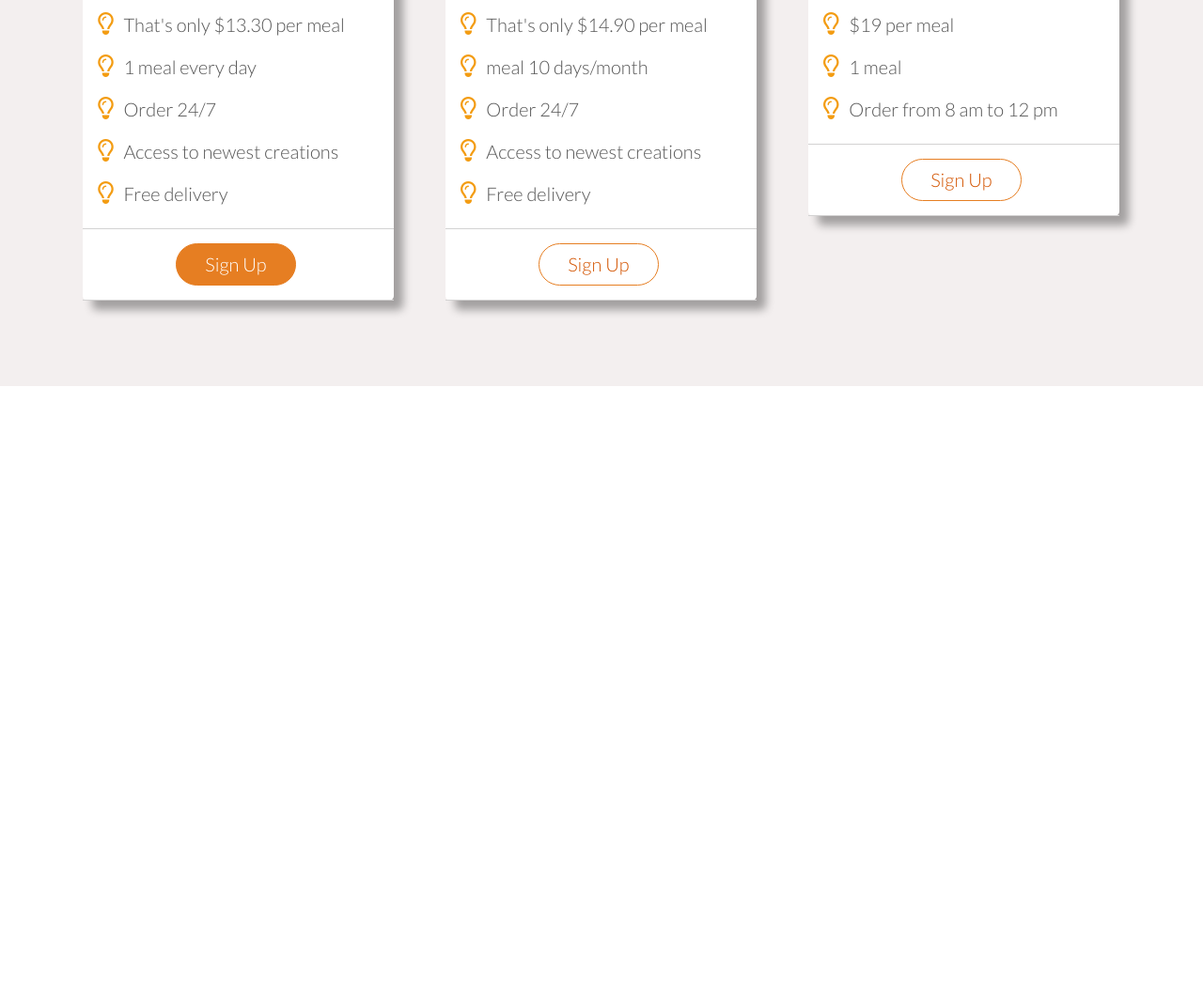
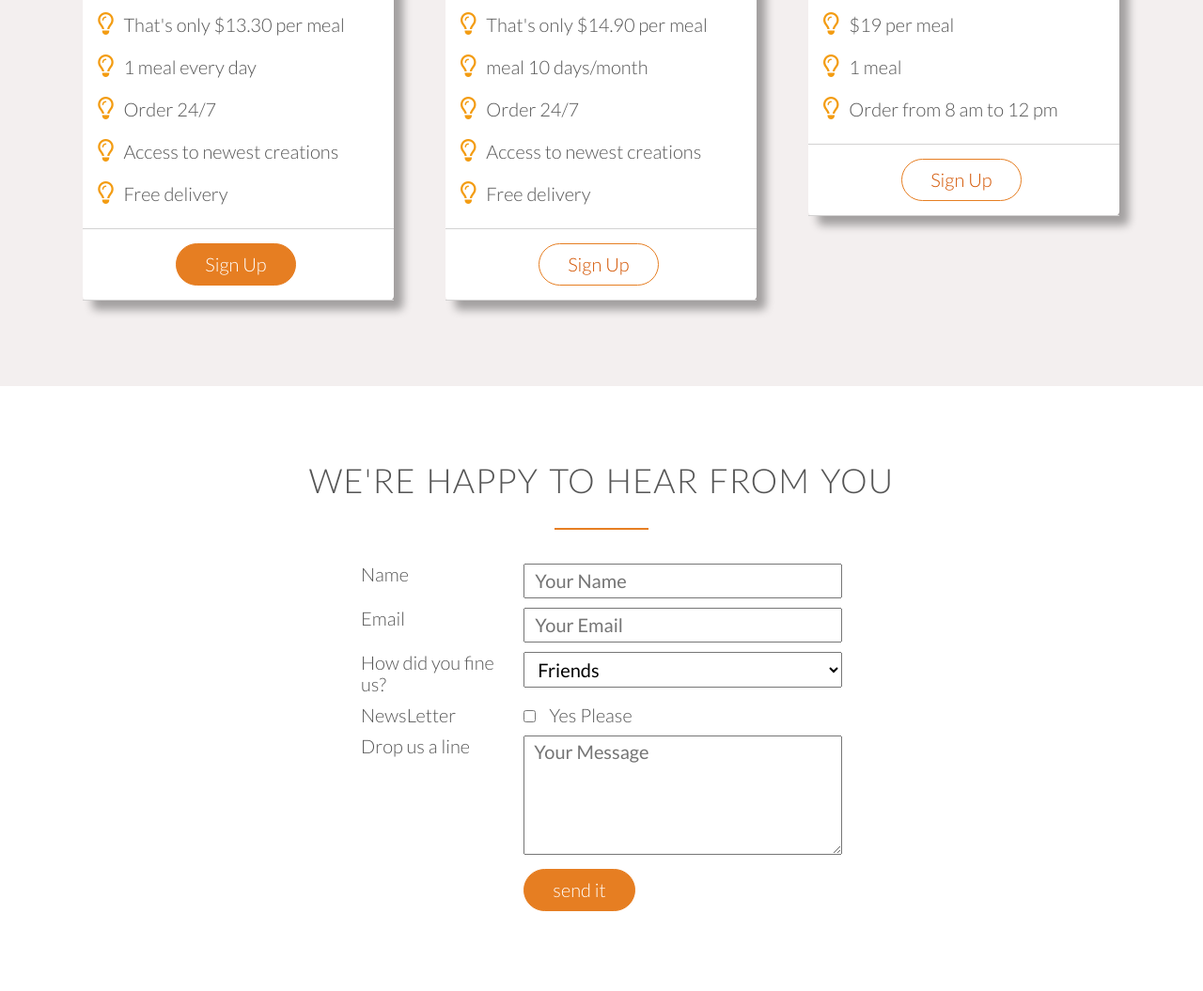
Before and after one commit to r1d3rzz/Omini-Food, a plain HTML site: page index.html in a window 1280 px wide. Shown: the part 4296-5351 px from the top of the page at 94% size. Before the commit the page ends 4707 px from the top, so only its background shows below. Drawn offline with Linux system fonts and the light colour scheme.

Commit message:
section 7 contact form

```diff
--- a/css/style.css
+++ b/css/style.css
@@ -8,6 +8,10 @@
   margin: 0;
   padding: 0;
   box-sizing: border-box;
+}
+
+*:focus {
+  outline: none;
 }
 
 html {
@@ -91,7 +95,8 @@ header {
 }
 
 .btn:link,
-.btn:visited {
+.btn:visited,
+input[type="submit"] {
   color: white;
   text-decoration: none;
   display: inline-block;
@@ -104,11 +109,13 @@ header {
 }
 
 .btn-full:link,
-.btn-full:visited {
+.btn-full:visited,
+input[type="submit"] {
   background-color: #e67e22;
 }
 
-.btn-full:hover {
+.btn-full:hover,
+input[type="submit"]:hover {
   background-color: #d35400;
 }
 
@@ -388,4 +395,23 @@ cite {
 .plan-btn {
   text-align: center;
 }
+
+/* Section 7: Contact form */
+
+.contactForm {
+  width: 40%;
+  margin: 0 auto;
+}
+
+input[type="email"],
+input[type="text"],
+textarea,
+select {
+  width: 100%;
+  padding: 5px 10px;
+}
+
+.checkbox {
+  margin-right: 10px;
+}
 /* --------- End Section --------- */
--- a/index.html
+++ b/index.html
@@ -406,6 +406,86 @@
     </section>
     <!-- End Section 6: Sign up and pricing plans -->
 
+    <!-- Section 7: Contact form -->
+    <section class="contact-form">
+      <div class="row">
+        <h2>We're happy to hear from you</h2>
+      </div>
+      <form action="" method="post" class="contactForm">
+        <div class="row">
+          <div class="col span-1-of-3">
+            <label for="name">Name</label>
+          </div>
+          <div class="col span-2-of-3">
+            <input type="text" id="name" required placeholder="Your Name" />
+          </div>
+        </div>
+
+        <div class="row">
+          <div class="col span-1-of-3">
+            <label for="email">Email</label>
+          </div>
+          <div class="col span-2-of-3">
+            <input type="email" id="email" required placeholder="Your Email" />
+          </div>
+        </div>
+
+        <div class="row">
+          <div class="col span-1-of-3">
+            <label for="find">How did you fine us?</label>
+          </div>
+          <div class="col span-2-of-3">
+            <select name="find" id="find">
+              <option value="">Friends</option>
+              <option value="">Shopping Center</option>
+              <option value="">Ad</option>
+              <option value="">Social App</option>
+            </select>
+          </div>
+        </div>
+
+        <div class="row">
+          <div class="col span-1-of-3">
+            <label for="newsLetter">NewsLetter</label>
+          </div>
+          <div class="col span-2-of-3">
+            <input
+              type="checkbox"
+              name="newsLetter"
+              id="newsLetter"
+              class="checkbox"
+            />
+            Yes Please
+          </div>
+        </div>
+
+        <div class="row">
+          <div class="col span-1-of-3">
+            <label for="message">Drop us a line</label>
+          </div>
+          <div class="col span-2-of-3">
+            <textarea
+              name="message"
+              id="message"
+              cols="30"
+              rows="5"
+              placeholder="Your Message"
+            ></textarea>
+          </div>
+        </div>
+
+        <div class="row">
+          <div class="col span-1-of-3">
+            <label for="">&nbsp;</label>
+          </div>
+          <div class="col span-2-of-3">
+            <input type="submit" value="send it" />
+          </div>
+        </div>
+      </form>
+    </section>
+    <!-- End Section 7: Contact form -->
+
     <script src="./js/app.js"></script>
   </body>
 </html>
```
